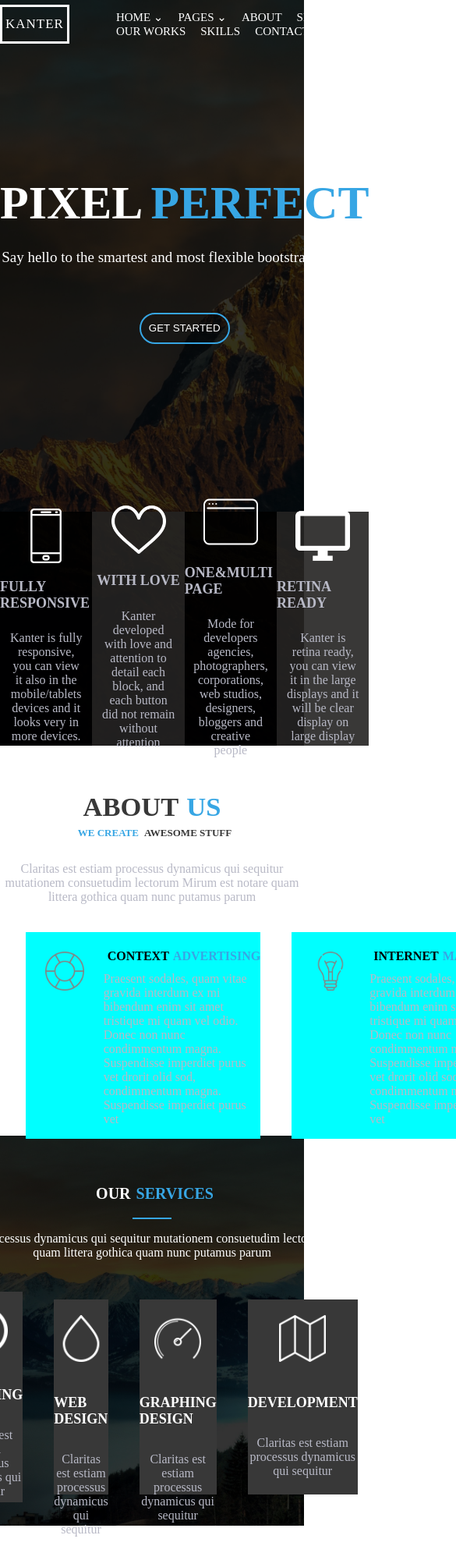
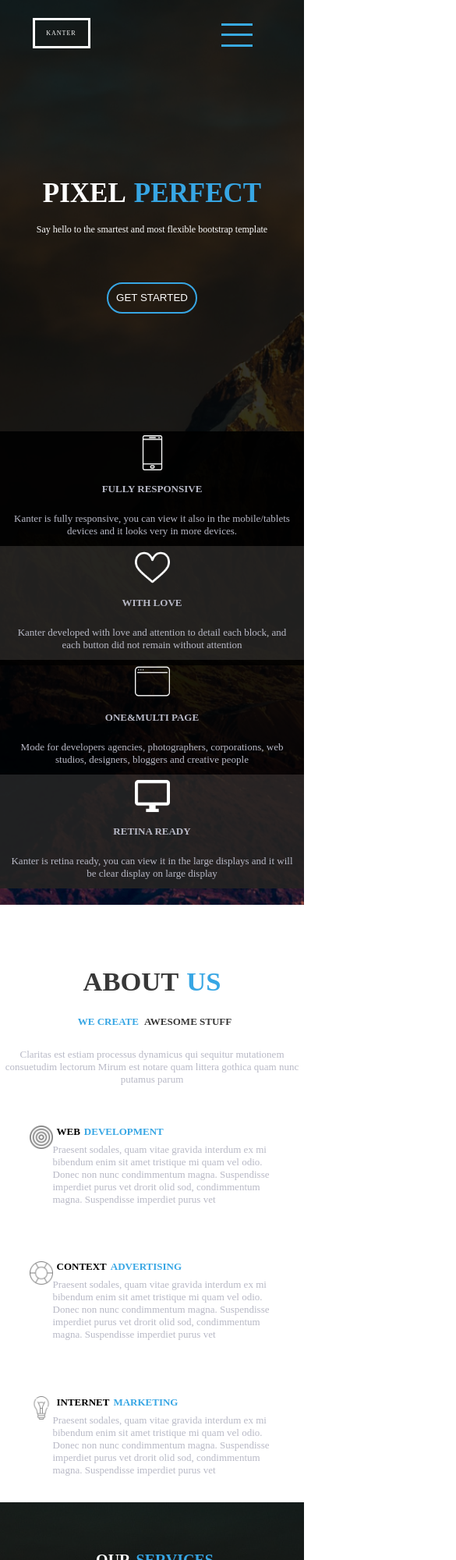
Before and after one commit to adnaalmeida/Pixel, a plain HTML site: page index.html in a window 390 px wide. Shown: the top 2000 px of the page at 78% size, 585 px wide, since content can reach past the window. Before the commit the page ends 1970 px from the top, so only its background shows below. Drawn offline with Linux system fonts and the light colour scheme.

Commit message:
Projeto finalizado

```diff
--- a/assets/style.css
+++ b/assets/style.css
@@ -119,8 +119,8 @@ button {
 section {
     width: 100%;
 }
-.default-light{
-    height: 500px;
+.default-light {
+    height: auto;
     flex: 1;
 }
 .about-top {
@@ -167,7 +167,6 @@ h3:nth-child(1){
     display: flex;
     margin: 20px;
     width: 315px;
-    background-color: aqua;
 }
 .about-img img{
     width: 50px;
@@ -192,7 +191,7 @@ h4:nth-child(2){
 }
 .default-dark {
     background-image: url('images/6Yzfspk.jpg');
-    height:500px;
+    height:auto;
     width: 100%;
     background-position: center;
     background-size: cover;
@@ -238,7 +237,7 @@ h5:nth-child(2){
     display: flex;
     align-items: center;
     justify-content: center;
-    height:300px;
+    height:auto;
     margin-top: 10px;
 }
 .services-section-box {
@@ -265,34 +264,43 @@ h5:nth-child(2){
     color: #b8b9c6;
     margin-top: -10px;
 }
+.menuMobile {
+    display:none;
+    width:40px;
+    height:40px;
+    margin-top:15px;
+    margin-bottom:40px;
+    margin-right:20px;
+}
+.mm_line {
+    height:3px;
+    background-color:#39aae1;
+}
+
+
+
+
 @media (min-width:640px)and (max-width:900px) {
+    .menuMobile--kanter,
+    .menuMobile--home li {
+        margin-left: 10px;
+    }
+    .menuMobile--home li,
+    .menu--Sections h2,
+    .menu--Sections p,
+    h4,
+    .about-desc p,
+    .services-section-box h6 {
+        font-size: 13px;
+    }
+    .menu--Sections img {
+        width: 45px;
+    }
     .about-img img {
         width: 30px;
         padding-top: 18px;
         margin:0px;
     }
-    h4,
-    .about-desc p {
-        font-size: 13px;
-    }
-    .menuMobile--kanter {
-        margin-left: 10px;
-    }
-    .menuMobile--home li {
-        font-size: 13px;
-        margin-left: 10px;
-    }
-    .menu--Sections img {
-        width: 45px;
-    }
-    .menu--Sections h2 {
-        font-size: 13px;
-    }
-    .menu--Sections p {
-        font-size: 13px;
-    }
-
-
     .services-our p {
         width:500px;
     }
@@ -303,32 +311,97 @@ h5:nth-child(2){
     .services-section-box img {
         width: 40px;
     }
+    .services-section-box p {
+        font-size: 15px;
+    }
+}
+@media(max-width:639px) {
+    .menu--Sections h2,
+    .menu--Sections p,
+    h4,
+    .about-desc p,
+    .about-top p,
     .services-section-box h6 {
         font-size: 13px;
+    }
+    header {
+        height: 1160px;
+    }
+    .header--menu {
+        height: auto;
+    }
+    .header--menuMobile {
+        width: 100vw;
+        flex-wrap: wrap;
+    }
+    .menuMobile--kanter {
+        font-size: 8px;
+        height: 25px;
+        width: 60px;
+        margin-top: 18px;
+        justify-content: center;
+        margin-right: 80px;
+    }
+    .menuMobile--home li {
+        font-size: 8px;
+        margin-bottom: 8px;
+        margin-left: -33px;
+    }
+    nav ul {
+        flex-direction:column;
+        display:none;
+        position: absolute;
+        width:100%;
+        margin-top: -10px;
+    }
+    .menuMobile{
+        display:flex;
+        flex-direction:column;
+        justify-content: space-around;
+    }
+    .header--menuCenter {
+        height: 265px;;
+    }
+    .header--menuCenter h1 {
+        font-size: 35px;
+    }
+    .h1--style {
+        margin-top: 50px;
+        margin-bottom: -17px;
+    }
+    .header--menuCenter p {
+        font-size: 12px;
+    }
+    .header--menuSections {
+        flex-direction: column;
+        margin-top: 133px;
+    }
+    .about-bottom {
+        flex-direction: column;
+    }
+    .menu--Sections img {
+        width: 45px;
+    }
+    .about-img img {
+        width: 30px;
+        padding-top: 18px;
+        margin:0px;
+    }
+    .services-our p {
+        width:300px;
+        font-size: 11px;
+    }
+    .services-section-box {
+        margin: 5px;
+        height: 200px;
+    }
+    .services-section-box img {
+        width: 40px;
     }
     .services-section-box p {
         font-size: 15px;
     }
-}
-
-
-
-
-
-
-/*
-@media (min-width:450px) and (max-width:890px) {
-    .menuMobile--home {
-        flex-wrap: wrap;
+    .services-section {
+        flex-direction: column;
     }
 }
-
-/*
-.about-section {
-    display: flex;
-    margin: 20px;
-    width: 315px;
-    max-height: 252px;
-    flex-wrap: wrap;
-    background-color: aqua;
-}
--- a/index.html
+++ b/index.html
@@ -3,6 +3,20 @@
 <head>
     <meta charset="UTF-8">
     <meta name="viewport" content="width=device-width, initial-scale=1.0">
+
+    <script type="text/javascript">
+        window.onload = function (){
+            document.querySelector(".menuMobile").addEventListener ("click",function (){
+                if(document.querySelector(".menuMobile--home nav ul").style.display == 'flex') {
+                    document.querySelector(".menuMobile--home nav ul").style.display = 'none';
+                } else {
+                    document.querySelector(".menuMobile--home nav ul").style.display = 'flex';
+                }
+            });
+        };
+        </script>
+
+
     <title>Pixel</title>
     <link rel="stylesheet" href="assets/style.css"/>
 </head>
@@ -13,6 +27,17 @@
                 <div class="menuMobile--kanter">Kanter</div>
                  <div class="menuMobile--home">
                      <nav>
+
+
+
+                        <div class="menuMobile">
+                            <div class="mm_line"></div>
+                            <div class="mm_line"></div>
+                            <div class="mm_line"></div>
+                        </div>
+
+
+
                          <ul>
                              <li><a href="">Home ⌄</a></li>
                              <li><a href="">Pages ⌄</a></li>
@@ -142,7 +167,7 @@
                 </p>
             </div>
             <div class="services-section">
-                <div class="services-section-box" style="height: 270px;">
+                <div class="services-section-box" >
                     <img src="assets/images/pie-chart.png"/>
                     <h6>Branding</h6>
                     <p>Claritas est estiam processus dynamicus qui sequitur</p>
```
